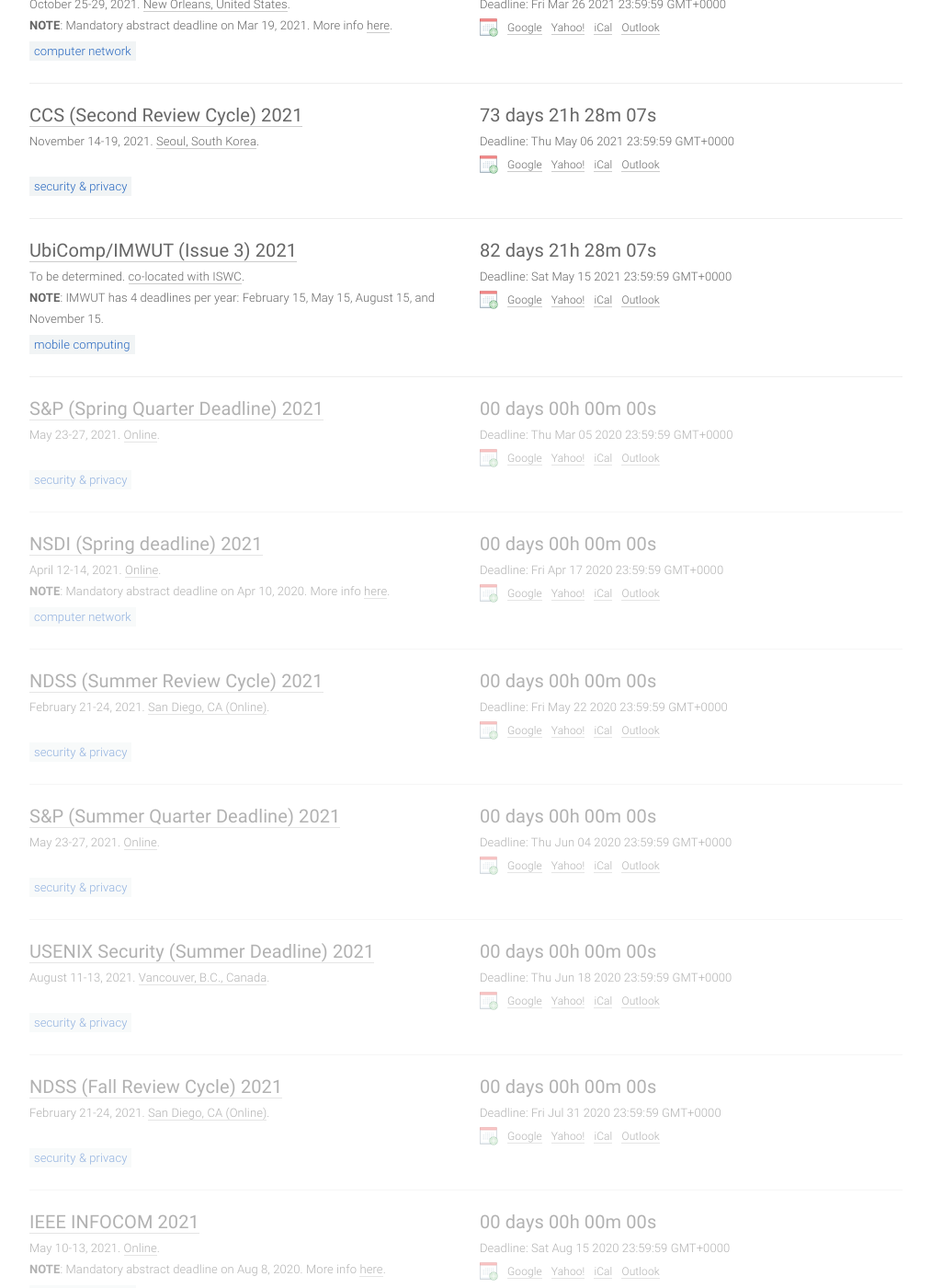
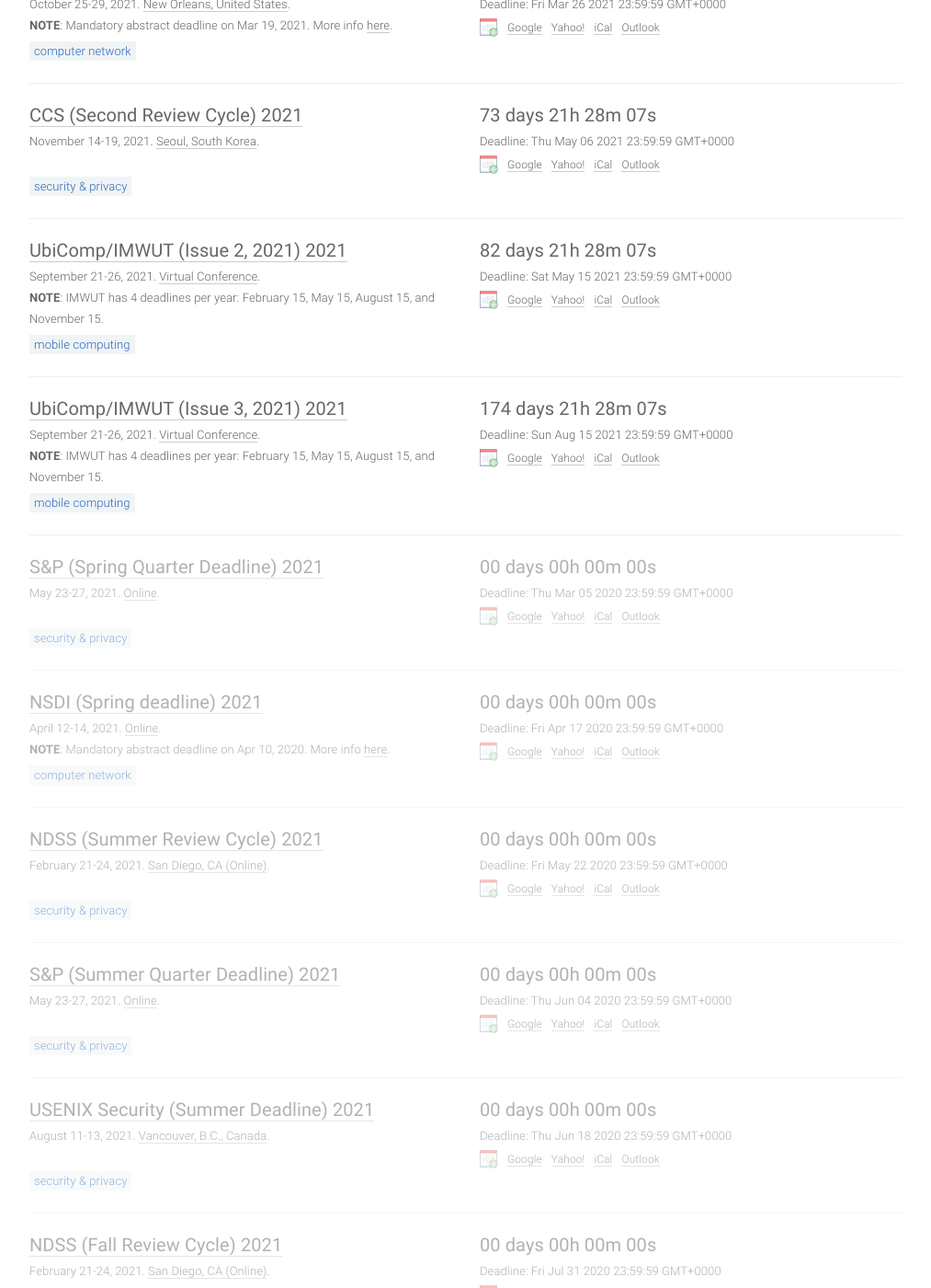
Before and after one commit to imtypist/conf-deadlines, a Jekyll site: the page built from index.html, in a window 1280 px wide and 1400 px high, scrolled down 458 px. Shown: the whole window at 92% size, without its empty margins (133-1146 px from the left). Built offline with Jekyll 4.4.1, drawn with Linux system fonts in a browser that asks for light colours; some of the changed text lies outside the part shown.

Commit message:
update ubicomp info

```diff
--- a/_data/conferences.yml
+++ b/_data/conferences.yml
@@ -243,46 +243,46 @@
 
   # Mobile Computing
 
-- title: UbiComp/IMWUT (Issue 4)
+- title: UbiComp/IMWUT (Issue 1, 2021)
+  year: 2021
+  id: ubicomp-issue1
+  link: http://imwut.acm.org/
+  deadline: '2021-2-15 23:59:59'
+  timezone: UTC-5
+  date: September 21-26, 2021
+  place: Virtual Conference
+  sub: MC
+  note: '<b>NOTE</b>: IMWUT has 4 deadlines per year: February 15, May 15, August 15, and November 15.'
+
+- title: UbiComp/IMWUT (Issue 2, 2021)
+  year: 2021
+  id: ubicomp-issue2
+  link: http://imwut.acm.org/
+  deadline: '2021-5-15 23:59:59'
+  timezone: UTC-5
+  date: September 21-26, 2021
+  place: Virtual Conference
+  sub: MC
+  note: '<b>NOTE</b>: IMWUT has 4 deadlines per year: February 15, May 15, August 15, and November 15.'
+
+- title: UbiComp/IMWUT (Issue 3, 2021)
+  year: 2021
+  id: ubicomp-issue3
+  link: http://imwut.acm.org/
+  deadline: '2021-8-15 23:59:59'
+  timezone: UTC-5
+  date: September 21-26, 2021
+  place: Virtual Conference
+  sub: MC
+  note: '<b>NOTE</b>: IMWUT has 4 deadlines per year: February 15, May 15, August 15, and November 15.'
+
+- title: UbiComp/IMWUT (Issue 4, 2020)
   year: 2021
   id: ubicomp-issue4
   link: http://imwut.acm.org/
-  deadline: '2020-8-15 23:59:59'
+  deadline: '2020-11-15 23:59:59'
   timezone: UTC-5
-  date: To be determined
-  place: co-located with ISWC
+  date: September 21-26, 2021
+  place: Virtual Conference
   sub: MC
   note: '<b>NOTE</b>: IMWUT has 4 deadlines per year: February 15, May 15, August 15, and November 15.'
-
-- title: UbiComp/IMWUT (Issue 1)
-  year: 2021
-  id: ubicomp-issue1
-  link: http://imwut.acm.org/
-  deadline: '2020-11-15 23:59:59'
-  timezone: UTC-5
-  date: To be determined
-  place: co-located with ISWC
-  sub: MC
-  note: '<b>NOTE</b>: IMWUT has 4 deadlines per year: February 15, May 15, August 15, and November 15.'
-
-- title: UbiComp/IMWUT (Issue 2)
-  year: 2021
-  id: ubicomp-issue2
-  link: http://imwut.acm.org/
-  deadline: '2021-2-15 23:59:59'
-  timezone: UTC-5
-  date: To be determined
-  place: co-located with ISWC
-  sub: MC
-  note: '<b>NOTE</b>: IMWUT has 4 deadlines per year: February 15, May 15, August 15, and November 15.'
-
-- title: UbiComp/IMWUT (Issue 3)
-  year: 2021
-  id: ubicomp-issue3
-  link: http://imwut.acm.org/
-  deadline: '2021-5-15 23:59:59'
-  timezone: UTC-5
-  date: To be determined
-  place: co-located with ISWC
-  sub: MC
-  note: '<b>NOTE</b>: IMWUT has 4 deadlines per year: February 15, May 15, August 15, and November 15.'
```
